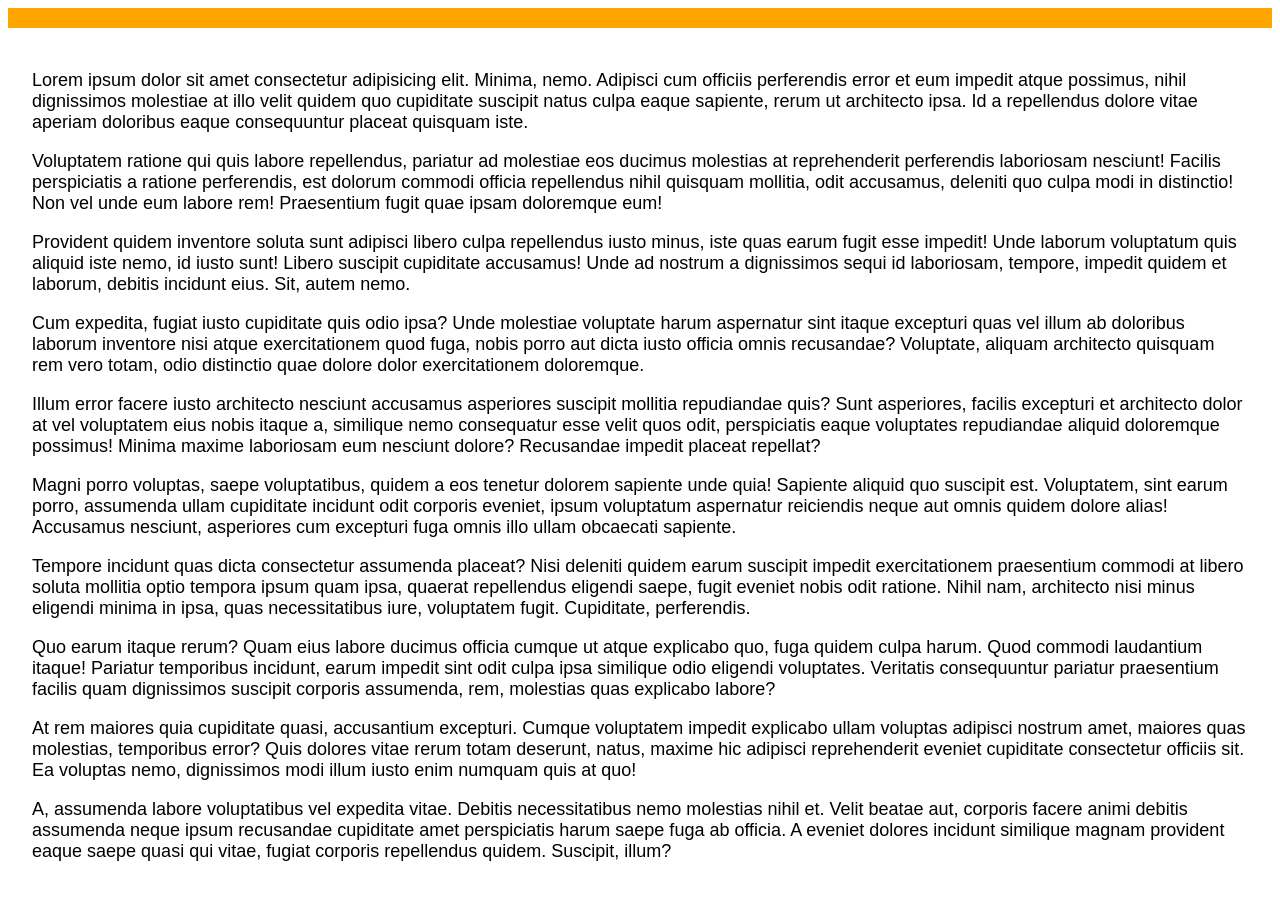
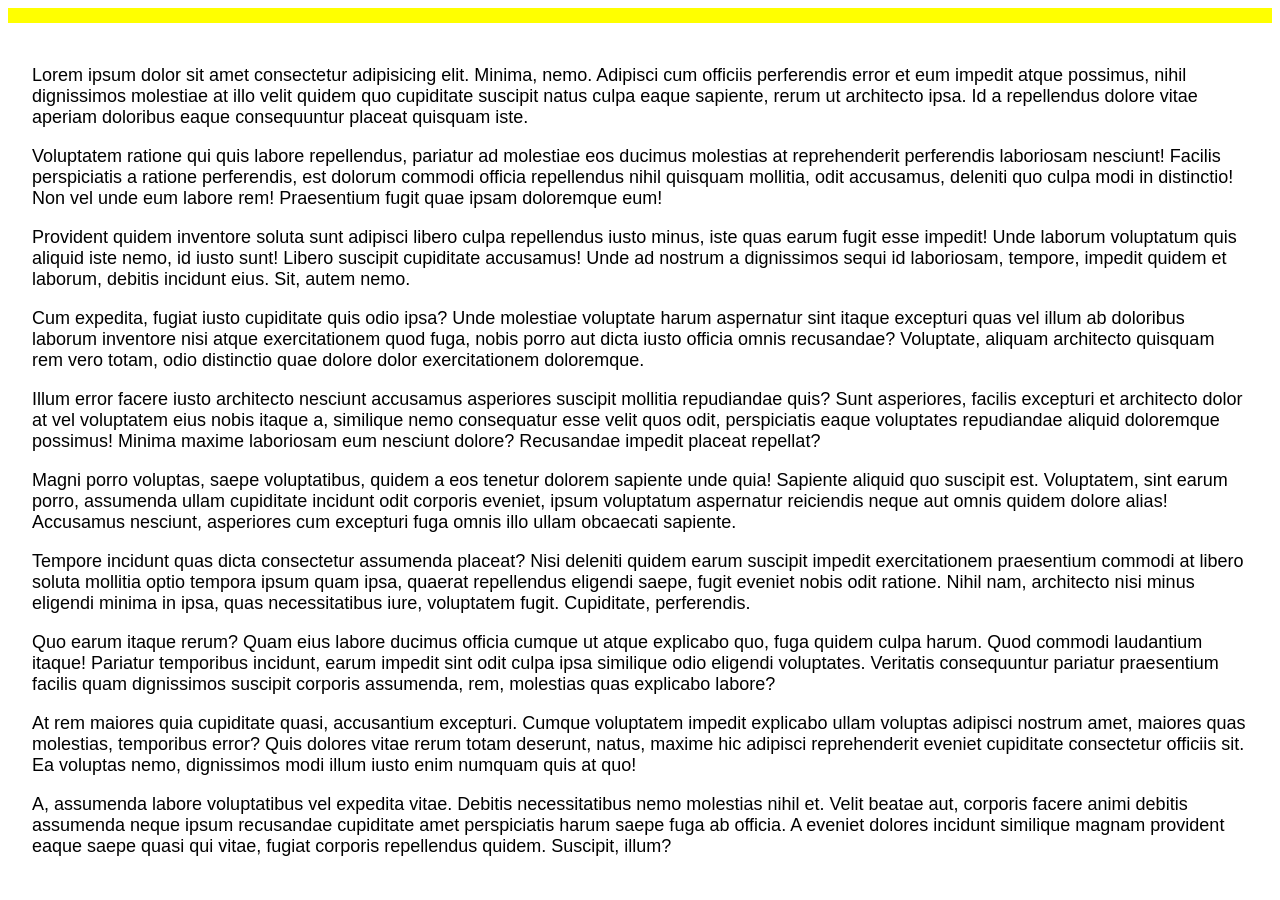
Before and after one commit to Twana9/training-react, a React (Vite) app: page / in a window 1280 px wide. Shown: the top 900 px of the page. Built offline with nearby package versions, Linux system fonts and the light colour scheme.

Commit message:
scroll transformation

```diff
--- a/src/App.jsx
+++ b/src/App.jsx
@@ -17,6 +17,7 @@ export default function App() {
   return (
     <>
       <ScrollAnimations />
+
       {/* <nav>
         <ul>
           <li>
--- a/src/Framer-Motion/ScrollAnimations.jsx
+++ b/src/Framer-Motion/ScrollAnimations.jsx
@@ -1,18 +1,28 @@
-import { motion, useScroll } from "framer-motion";
+import { motion, useScroll, useSpring, useTransform } from "framer-motion";
+import { useTransition } from "react";
 export default function ScrollAnimations() {
+  //the motion div is a bar filling with the progress of scrolling
+  // of the whole page even if there were other componenets,
   const { scrollYProgress } = useScroll();
+  const scaleX = useSpring(scrollYProgress);
+  const background = useTransform(
+    scrollYProgress,
+    [0, 1],
+    ["rgb(0, 0, 255)", "rgb(255, 255, 0)"]
+  );
   return (
     <>
       <motion.div
         style={{
-          scaleX: scrollYProgress,
+          // scaleX: scrollYProgress,
+          scaleX,
           transformOrigin: "left",
 
           width: "100%",
-          height: "20px",
+          height: "15px",
           position: "sticky",
           top: 0,
-          background: "orange",
+          background,
         }}
       ></motion.div>
       <div
```
